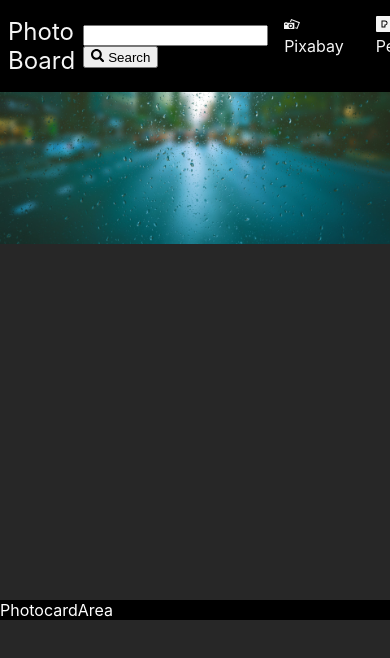
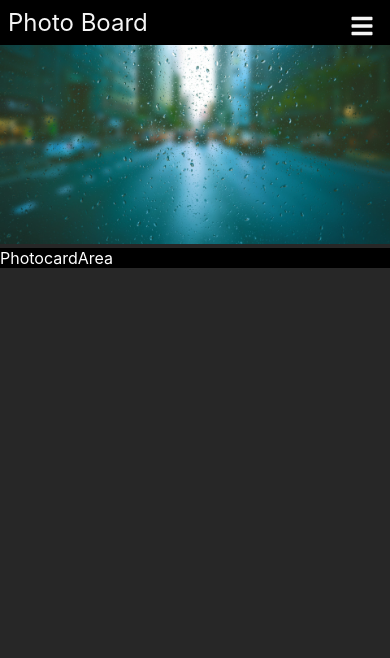
Before and after one commit to lawrence-yoon/photo-board, a React (Create React App) app: page / in a window 390 px wide. Shown: the top 658 px of the page. Built offline with nearby package versions, Linux system fonts and the light colour scheme.

Commit message:
add burger menu, need to add usestate hook for toggle active

```diff
--- a/src/App.css
+++ b/src/App.css
@@ -13,7 +13,6 @@ html {
 header {
   margin:0;
   padding:0;
-  height:600px
 }
 
 body {
@@ -62,6 +61,16 @@ body {
   background-color: rgb(110, 110, 110);
 }
 
+.burger-toggle {
+  position: absolute;
+  display: none;
+  top: 14px;
+  right: 16px;
+  text-decoration: none;
+  color: whitesmoke;
+  font-size: 1.5rem;
+}
+
 .header-image {
   width: 100%;
 }
@@ -72,3 +81,29 @@ body {
   background-color: black;
   color: white;
 }
+
+@media (max-width: 629px) {
+  .burger-toggle {
+    display: flex
+  }
+  .navbar-links {
+    display: none;
+    width: 100%
+  }
+  .navbar {
+    flex-direction: column;
+    align-items: flex-start;
+  }
+  .navbar-links ul{
+    width: 100%;
+    flex-direction: column;
+    text-align: end;
+  }
+  .navbar-links a{
+    padding: 0.25rem 1rem
+  }
+/*need to figure out how to toggle this with react state hooks*/
+  .navbar-links.active {
+    display: flex
+  }
+}
--- a/src/components/Navbar.jsx
+++ b/src/components/Navbar.jsx
@@ -1,5 +1,5 @@
 import React from 'react'
-import {FaSearch, FaUserAstronaut} from 'react-icons/fa'
+import {FaSearch, FaUserAstronaut, FaBars} from 'react-icons/fa'
 import {SiPexels, SiPixabay, SiUnsplash} from 'react-icons/si'
 
 function Navbar() {
@@ -7,10 +7,7 @@ function Navbar() {
     <>
         <nav className='navbar'>
             <div className='app-title'><a href='#'>Photo Board</a></div>
-            <div className="search-bar">
-                <input type="text" className="search-field" />
-                <button className='search-button'><FaSearch/> Search</button>
-            </div>
+            <a href="#" className='burger-toggle'><FaBars/></a>
             <div className='navbar-links'>
                 <ul>
                     <li><a href='https://pixabay.com/'><SiPixabay/> Pixabay</a></li>
```
